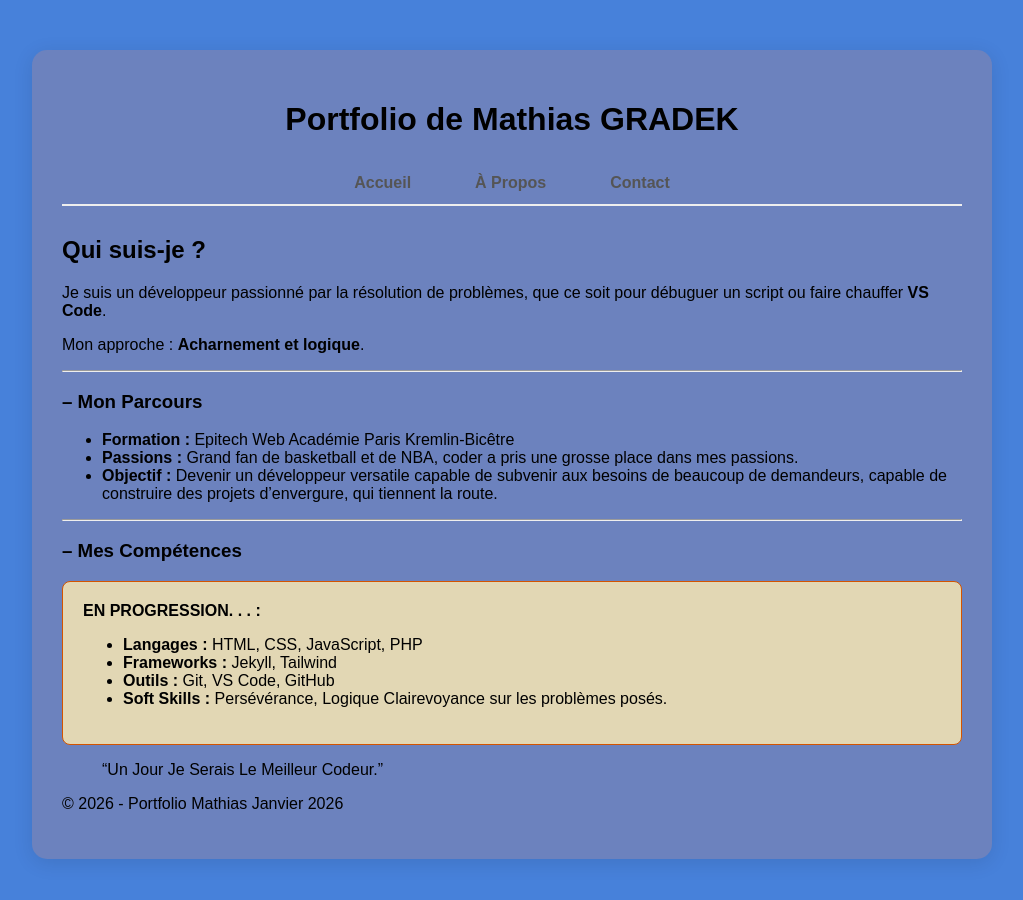
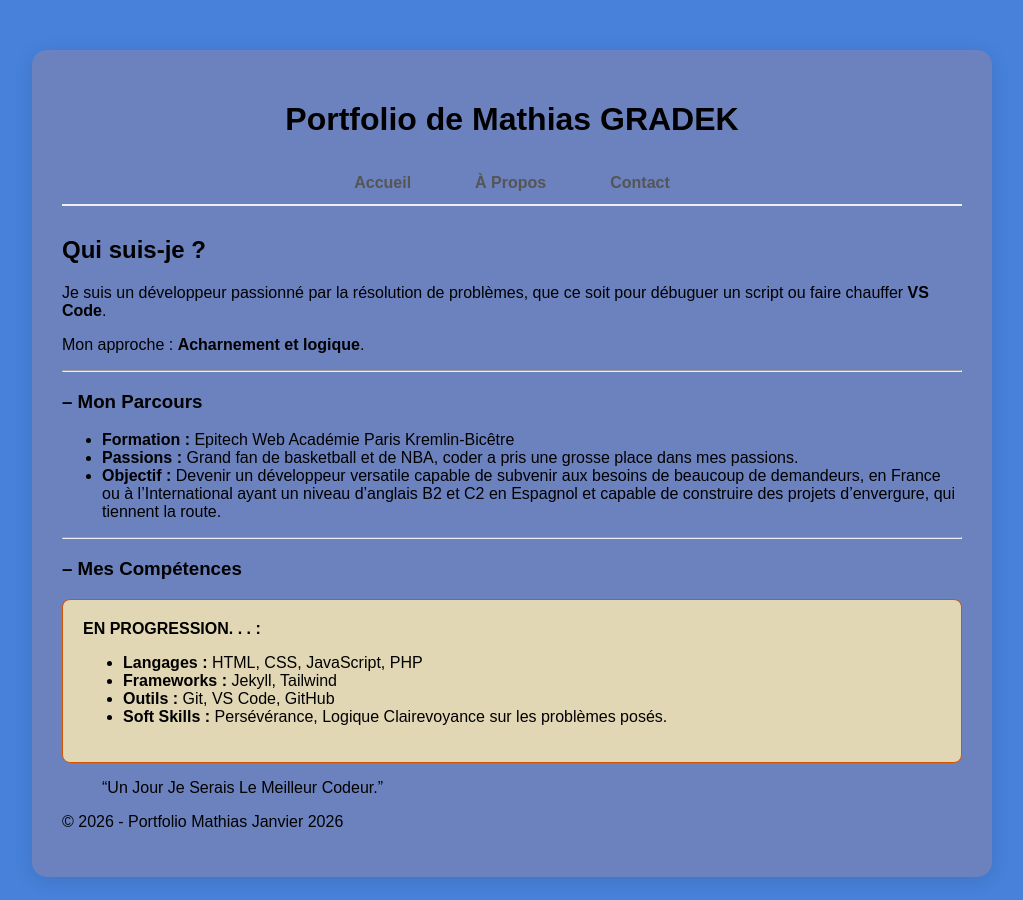
Before and after one commit to MathiasEPT/Mon-portfolio, a Jekyll site: the page built from a-propos.md, in a window 1280 px wide. Shown: the whole page, without its empty margins (128-1151 px from the left). Built offline with Jekyll 4.4.1, drawn with Linux system fonts in a browser that asks for light colours.

Commit message:
Portfolio Mathias GRADEK

```diff
--- a/a-propos.md
+++ b/a-propos.md
@@ -15,7 +15,7 @@ Mon approche : **Acharnement et logique**.
 
 * **Formation :** Epitech Web Académie Paris Kremlin-Bicêtre
 * **Passions :** Grand fan de basketball et de NBA, coder a pris une grosse place dans mes passions.
-* **Objectif :** Devenir un développeur versatile capable de subvenir aux besoins de beaucoup de demandeurs, capable de construire des projets d'envergure, qui tiennent la route.
+* **Objectif :** Devenir un développeur versatile capable de subvenir aux besoins de beaucoup de demandeurs, en France ou à l'International ayant un niveau d'anglais B2 et C2 en Espagnol et capable de construire des projets d'envergure, qui tiennent la route.
 
 ---
 
```
Also changed, not shown: README.md (added).
